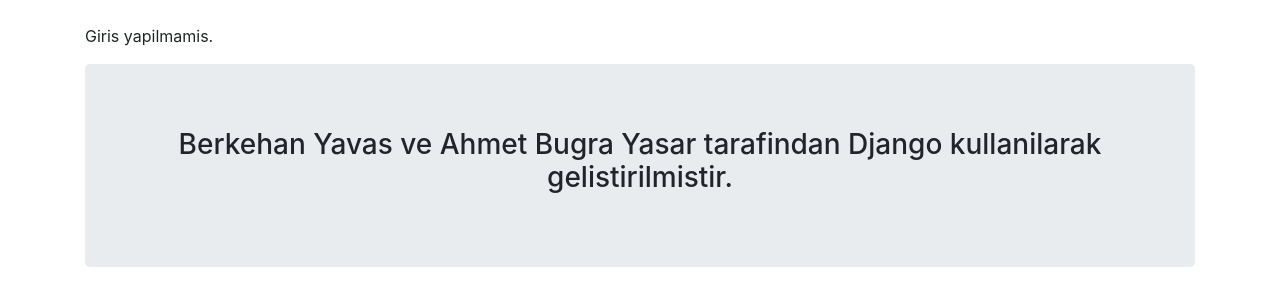
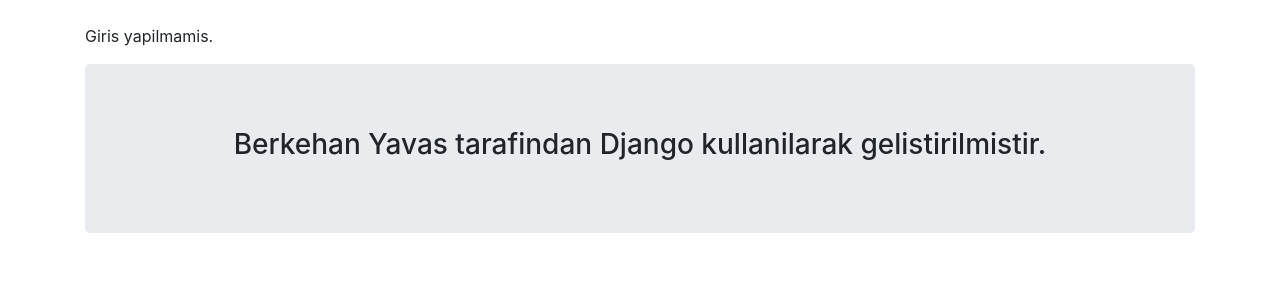
Before and after one commit to berkehanyavas/crmcrm, a Django app: page /about/ in a window 1280 px wide. Shown: the part 58-364 px from the top of the page. Run offline with Django 4.2, Linux system fonts and the light colour scheme.

Commit message:
Update about.html

```diff
--- a/naracrm/templates/about.html
+++ b/naracrm/templates/about.html
@@ -4,7 +4,7 @@
 
 <div class='container'>
     <div class='jumbotron text-center'>
-        <h3>Berkehan Yavas ve Ahmet Bugra Yasar tarafindan Django kullanilarak gelistirilmistir.</h3>
+        <h3>Berkehan Yavas tarafindan Django kullanilarak gelistirilmistir.</h3>
     </div>
 </div>
 
```
